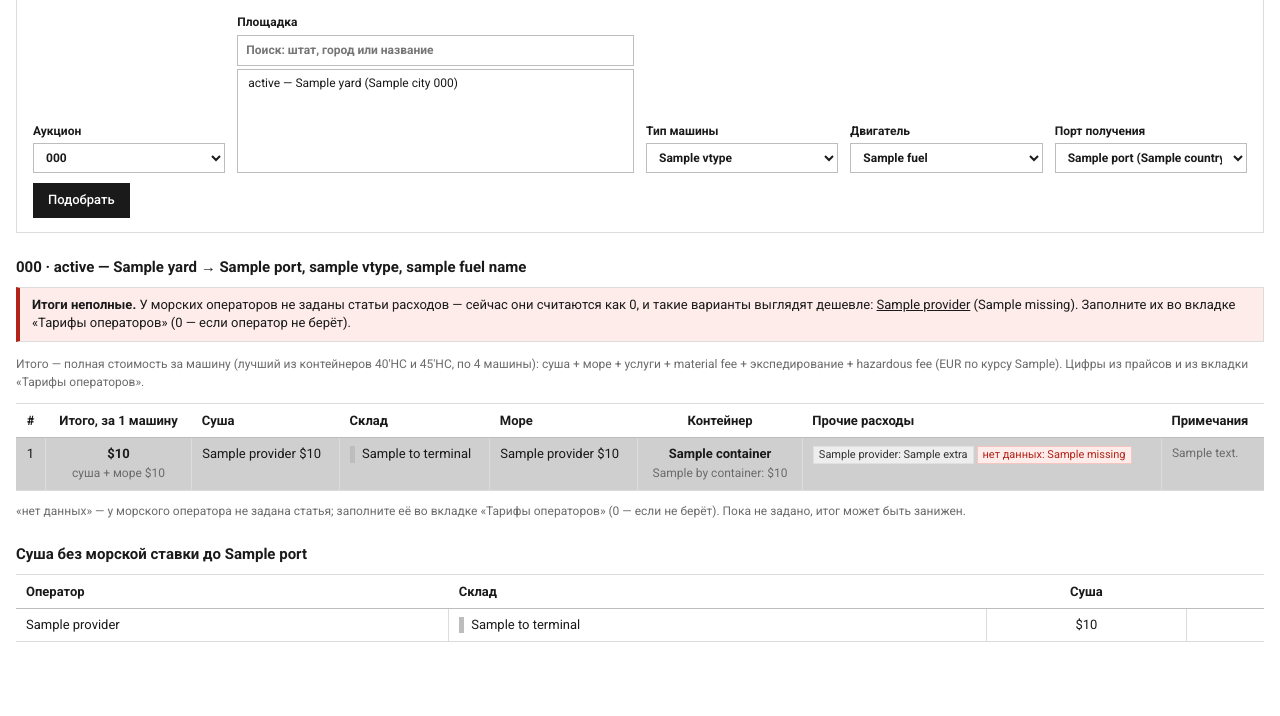
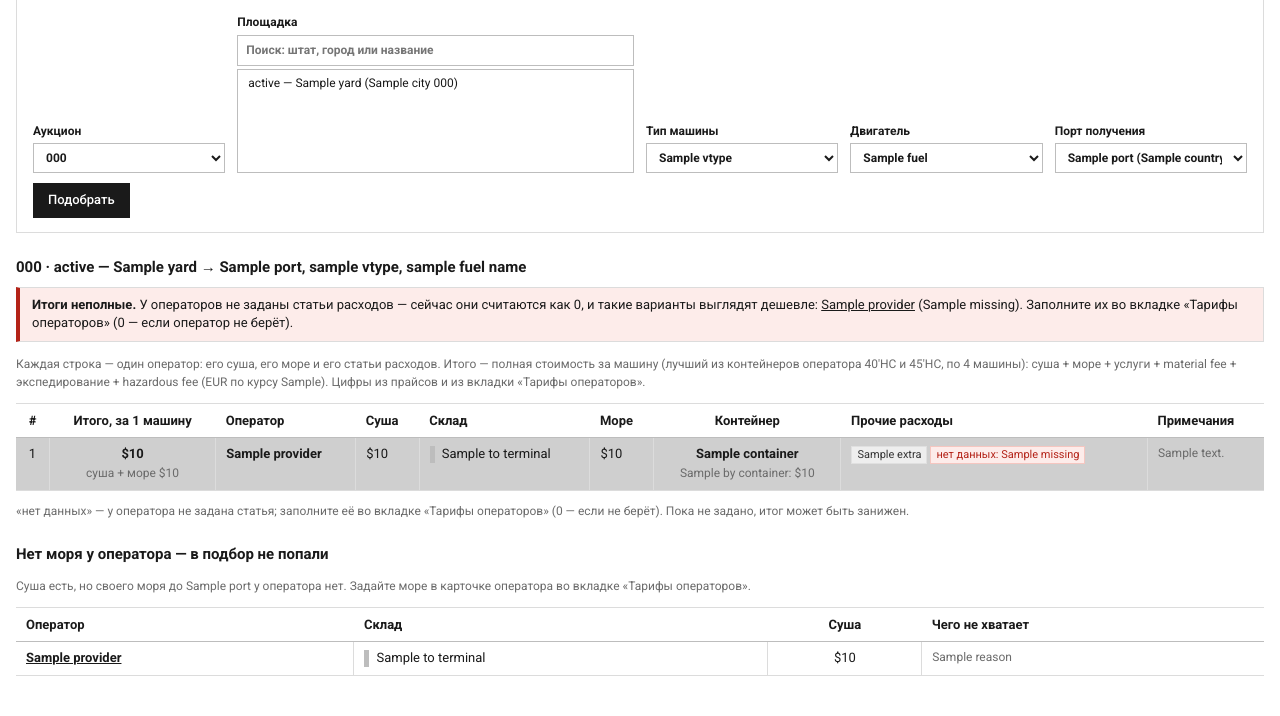
Before and after one commit to bootchman/price-site, a Django app: template pricing/templates/pricing/route.html in a window 1280 px wide. Shown: the part 136-852 px from the top of the page. Before the commit the page ends 778 px from the top, so only its background shows below. Run offline with Django 5.2, Linux system fonts and the light colour scheme; the template is opened without the code that fills it: most values are stand-ins (such as "Sample title", 1, 10 or a date in 2020).

Commit message:
Подбор маршрута: строка = пакет одного оператора (суша + море + его статьи), без смешивания
- море и статьи расходов берутся только у того же оператора, что и суша; все склады оператора — отдельными строками
- блок «Нет моря у оператора»: у кого есть суша, но нет своего моря до порта (ссылка на карточку)
- 39 тестов

Co-Authored-By: Claude Opus 5.5 <noreply@anthropic.com>

```diff
--- a/pricing/templates/pricing/route.html
+++ b/pricing/templates/pricing/route.html
@@ -33,44 +33,48 @@
   {% if full %}
     {% if incomplete %}
       <div class="notice notice-error">
-        <b>Итоги неполные.</b> У морских операторов не заданы статьи расходов — сейчас они считаются как 0, и такие варианты выглядят дешевле:
+        <b>Итоги неполные.</b> У операторов не заданы статьи расходов — сейчас они считаются как 0, и такие варианты выглядят дешевле:
         {% for i in incomplete %}<a href="{% url 'tariff_provider' i.provider.pk %}">{{ i.provider.name }}</a> ({{ i.missing|join:", " }}){% if not forloop.last %}; {% endif %}{% endfor %}.
         Заполните их во вкладке «Тарифы операторов» (0 — если оператор не берёт).
       </div>
     {% endif %}
-    <p class="muted small">Итого — полная стоимость за машину (лучший из контейнеров 40'HC и 45'HC, по 4 машины): суша + море + услуги + material fee + экспедирование{% if fuel != "ice" %} + hazardous fee{% endif %}{% if eur %} (EUR по курсу {{ eur.eur_usd }}){% endif %}. Цифры из прайсов и из вкладки «Тарифы операторов».</p>
+    <p class="muted small">Каждая строка — один оператор: его суша, его море и его статьи расходов. Итого — полная стоимость за машину (лучший из контейнеров оператора 40'HC и 45'HC, по 4 машины): суша + море + услуги + material fee + экспедирование{% if fuel != "ice" %} + hazardous fee{% endif %}{% if eur %} (EUR по курсу {{ eur.eur_usd }}){% endif %}. Цифры из прайсов и из вкладки «Тарифы операторов».</p>
     <div class="table-wrap"><table class="data">
-      <thead><tr><th>#</th><th>Итого, за 1 машину</th><th class="left">Суша</th><th class="left">Склад</th><th class="left">Море</th><th>Контейнер</th><th class="left">Прочие расходы</th><th class="left">Примечания</th></tr></thead>
+      <thead><tr><th>#</th><th>Итого, за 1 машину</th><th class="left">Оператор</th><th class="left">Суша</th><th class="left">Склад</th><th class="left">Море</th><th>Контейнер</th><th class="left">Прочие расходы</th><th class="left">Примечания</th></tr></thead>
       <tbody>
       {% for o in full %}
         <tr class="{% if forloop.first %}best{% endif %}">
           <td class="num">{{ forloop.counter }}</td>
           <td class="num"><b>${{ o.total|floatformat:0 }}</b><br><span class="muted small">суша + море ${{ o.base_total|floatformat:0 }}</span></td>
-          <td>{{ o.land.price_list.provider.name }} <span class="num">${{ o.land.amount|floatformat:0 }}</span>{% if o.land.is_preferred %} <span class="tag">предпочт.</span>{% endif %}</td>
+          <td class="label">{{ o.land.price_list.provider.name }}</td>
+          <td><span class="num">${{ o.land.amount|floatformat:0 }}</span>{% if o.land.is_preferred %} <span class="tag">предпочт.</span>{% endif %}</td>
           <td><span class="term term-{{ o.land.to_terminal.code }}">{{ o.land.to_terminal.name }}</span></td>
-          <td>{{ o.sea.price_list.provider.name }} <span class="num">${{ o.sea.amount|floatformat:0 }}</span>{% if o.same_provider %} <span class="tag tag-ok">один оператор</span>{% endif %}</td>
+          <td><span class="num">${{ o.sea.amount|floatformat:0 }}</span></td>
           <td class="num"><b>{{ o.container }}</b><br><span class="muted small">{% if not o.by_container %}цена за единицу{% endif %}{% for name, total in o.by_container.items %}{{ name }}: {% if total %}${{ total|floatformat:0 }}{% else %}нет ставки{% endif %}{% if not forloop.last %} · {% endif %}{% endfor %}</span></td>
-          <td class="small">{% for e in o.extras %}<span class="tag {% if e.manual %}tag-warn{% endif %}">{{ e.provider }}: {{ e.label }}</span> {% endfor %}
+          <td class="small">{% for e in o.extras %}<span class="tag {% if e.manual %}tag-warn{% endif %}">{{ e.label }}</span> {% endfor %}
             {% if o.missing %}<span class="tag tag-danger">нет данных: {{ o.missing|join:", " }}</span>{% endif %}</td>
           <td class="muted small">{{ o.notes|join:"; " }}</td>
         </tr>
       {% endfor %}
       </tbody>
     </table></div>
-    <p class="muted small">«нет данных» — у морского оператора не задана статья; заполните её во вкладке «Тарифы операторов» (0 — если не берёт). Пока не задано, итог может быть занижен.</p>
+    <p class="muted small">«нет данных» — у оператора не задана статья; заполните её во вкладке «Тарифы операторов» (0 — если не берёт). Пока не задано, итог может быть занижен.</p>
   {% elif not has_sea %}
     <div class="notice">Морских ставок до порта {{ port.name }} пока нет — нужен прайс на море до этого порта.</div>
   {% else %}
-    <div class="notice">Для этой площадки нет полного маршрута до {{ port.name }}: склады, куда её везут, не совпадают со складами, откуда есть море.</div>
+    <div class="notice">Ни у одного оператора нет и суши, и своего моря для этой площадки до {{ port.name }}. Ниже — у кого есть только суша.</div>
   {% endif %}
 
   {% if land_only %}
-    <h3 class="section">Суша без морской ставки до {{ port.name }}</h3>
+    <h3 class="section">Нет моря у оператора — в подбор не попали</h3>
+    <p class="muted small">Суша есть, но своего моря до {{ port.name }} у оператора нет. Задайте море в карточке оператора во вкладке «Тарифы операторов».</p>
     <div class="table-wrap"><table class="data">
-      <thead><tr><th class="left">Оператор</th><th class="left">Склад</th><th>Суша</th><th class="left"></th></tr></thead>
-      <tbody>{% for r in land_only %}
-        <tr><td>{{ r.price_list.provider.name }}</td><td><span class="term term-{{ r.to_terminal.code }}">{{ r.to_terminal.name }}</span></td><td class="num">${{ r.amount|floatformat:0 }}</td>
-        <td class="muted small">{% if r.is_preferred %}предпочт. склад{% endif %}{% if r.is_estimate %} {{ r.note }}{% endif %}</td></tr>
+      <thead><tr><th class="left">Оператор</th><th class="left">Склад</th><th>Суша</th><th class="left">Чего не хватает</th></tr></thead>
+      <tbody>{% for x in land_only %}
+        <tr><td class="label"><a href="{% url 'tariff_provider' x.land.price_list.provider.pk %}">{{ x.land.price_list.provider.name }}</a></td>
+        <td><span class="term term-{{ x.land.to_terminal.code }}">{{ x.land.to_terminal.name }}</span></td>
+        <td class="num">${{ x.land.amount|floatformat:0 }}</td>
+        <td class="muted small">{{ x.reason }}{% if x.land.is_preferred %}; предпочт. склад{% endif %}{% if x.land.is_estimate %}; {{ x.land.note }}{% endif %}</td></tr>
       {% endfor %}</tbody>
     </table></div>
   {% endif %}
```
Also changed, not shown: pricing/routes.py (+46 -42 lines), pricing/tests.py (+39 -30 lines).
